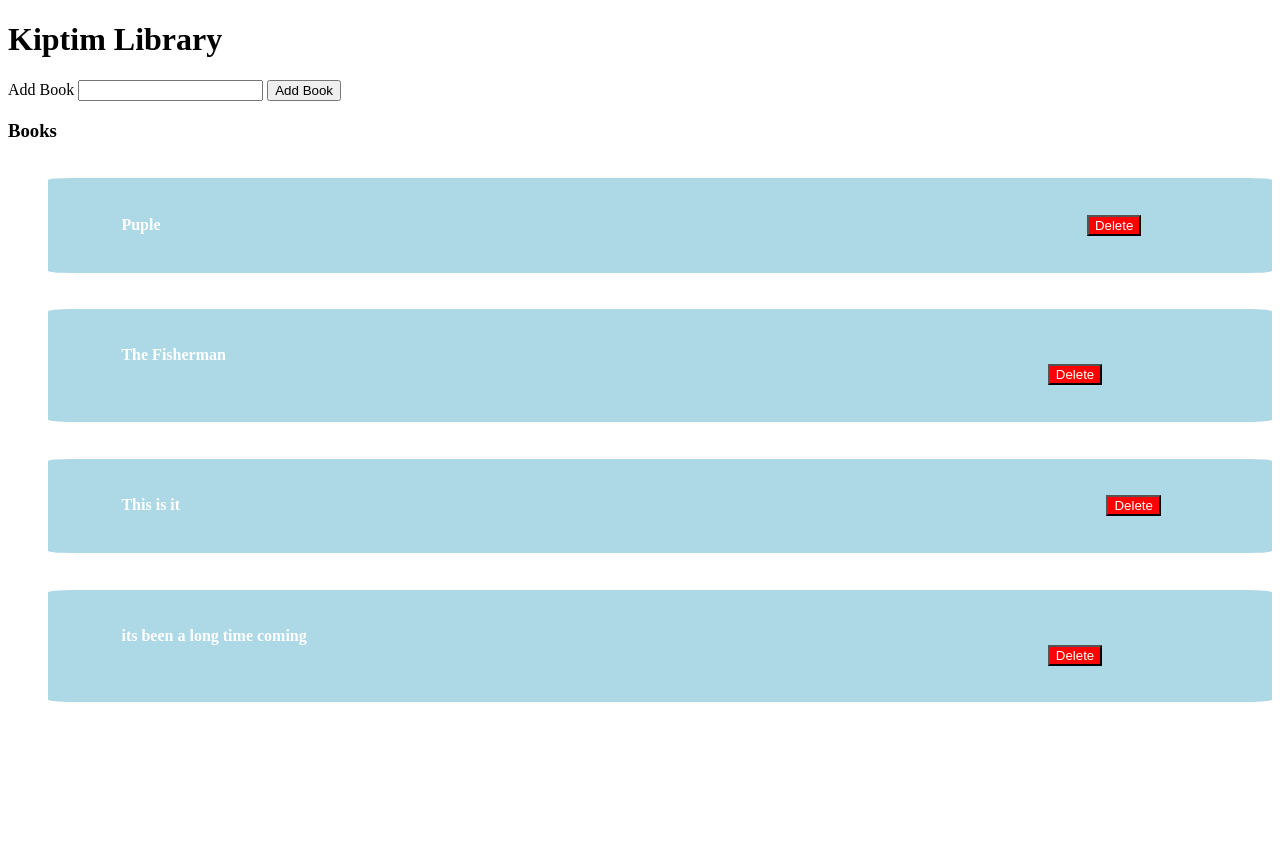
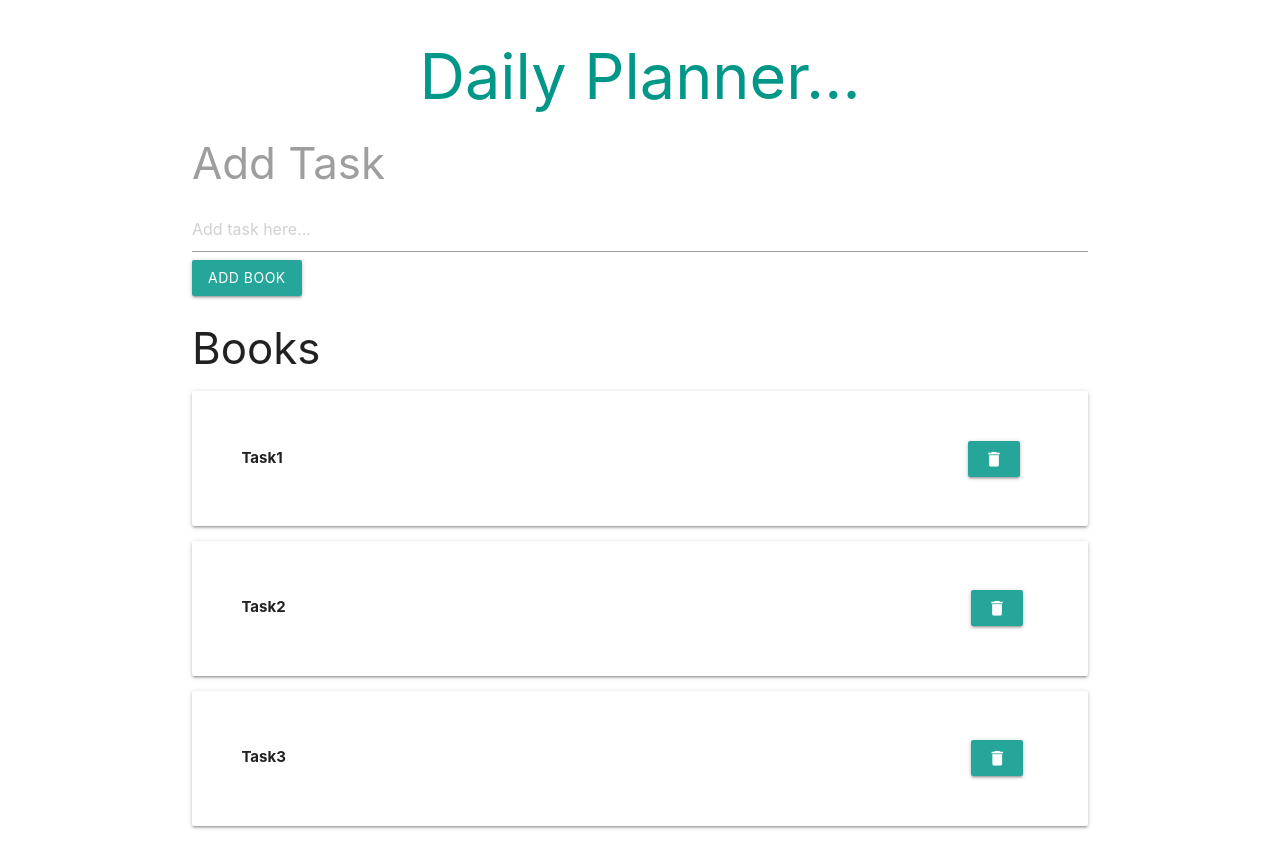
Before and after one commit to Kiptim54/Planner, a plain HTML site: page index.html in a window 1280 px wide. Before the commit the page ends 800 px from the top, so only its background shows below. Drawn offline with nearby package versions, Linux system fonts and the light colour scheme.

Commit message:
added materialize.css

```diff
--- a/index.html
+++ b/index.html
@@ -4,21 +4,27 @@
     <meta charset="UTF-8">
     <meta name="viewport" content="width=device-width, initial-scale=1.0">
     <meta http-equiv="X-UA-Compatible" content="ie=edge">
+    <link rel="stylesheet" href="https://cdnjs.cloudflare.com/ajax/libs/materialize/1.0.0-rc.2/css/materialize.min.css">
+    <link href="https://fonts.googleapis.com/icon?family=Material+Icons" rel="stylesheet">
+
     <link rel="stylesheet" href="styles/styles.css">
     <script src="js/script.js"></script>
     <title>Library | Odin Project</title>
 </head>
 <body>
+    <div class="container">
     <header>
-        <h1>Kiptim Library</h1>
+        <h1 class="center teal-text">Daily Planner...</h1>
         <div class="addbook">
             <form>
                 <label>
-                    Add Book
+                    <h3>Add Task</h3>
                 </label>
-                <input type="text" name="books" id="book">
-                <input type="submit" value="Add Book">
+                <input type="text" name="books" id="book" placeholder="Add task here...">
+                <div class="error red-text" style="display:none;">You need a task to submit.Try again..</div>
+                <input class="btn" type="submit" value="Add Book">
             </form>
+
         </div>
     </header>
     <div class="displayBooks">
@@ -27,5 +33,7 @@
 
         </ul>
     </div>
+</div><!--container end-->
+    <script src="https://cdnjs.cloudflare.com/ajax/libs/materialize/1.0.0-rc.2/js/materialize.min.js"></script>
 </body>
 </html>
--- a/js/script.js
+++ b/js/script.js
@@ -1,4 +1,4 @@
-var myLibrary=["Puple","The Fisherman","This is it", "its been a long time coming"]
+var myLibrary=["Task1","Task2","Task3"]
 
 function Book(title,author,page, read){
     this.title=title
@@ -30,8 +30,8 @@ function Book(title,author,page, read){
         books.innerHTML = ""
         for(i=0; i<myLibrary.length; i++){
 
-            li.innerHTML+=`<div class="bookItem">
-                 <li>${myLibrary[i]}<button class="delete" data-name="${myLibrary[i]}"  onClick='bookDelete("${myLibrary[i]}")'   type="submit">Delete </button></li> </div>`;
+            li.innerHTML+=`<div class="bookItem card-panel">
+                 <li>${myLibrary[i]}<button class="btn delete" data-name="${myLibrary[i]}"  onClick='bookDelete("${myLibrary[i]}")'   type="submit"><i class="material-icons" >delete</i></button></li> </div>`;
             books.appendChild(li)
 
 
@@ -49,13 +49,15 @@ function Book(title,author,page, read){
     //add book to library
     function addBook(e){
         let li= document.createElement('li')
+        let error=document.querySelector('.error')
         e.preventDefault()
         li.innerHTML=""
         var bookToAdd=document.querySelector('form');
             let addedBook=document.querySelector('input[type="text"]').value
             if(addedBook==""){
-                alert("key in book you fool")
+                error.style.display="block"
             }else{
+                error.style.display="none"
                 document.querySelector('input[type="text"]').value=""
                 myLibrary.push(addedBook)
                 console.log(myLibrary)
--- a/styles/styles.css
+++ b/styles/styles.css
@@ -1,19 +1,18 @@
-.bookItem{
+/* .bookItem{
     background: lightblue;
     border-radius: 2%;
 
 }
+*/
 .bookItem button{
-    background: red;
     color:white;
     margin-left:86%;
 
 }
 .bookItem li{
     margin:3%;
-    padding:3%;
+
     font-weight: bold;
-    color: white;
 }
 .listBooks{
     list-style: none;
```
